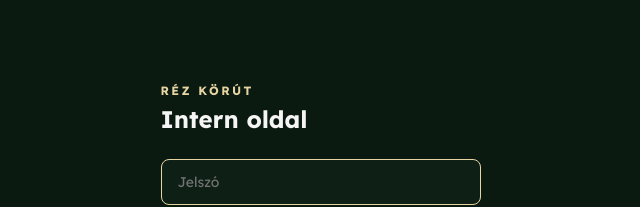
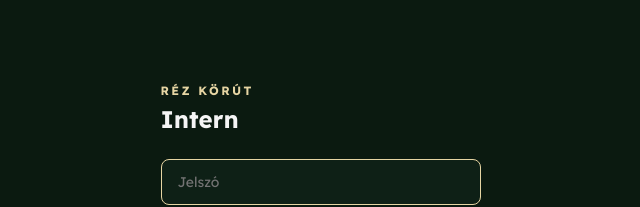
Before and after one commit to denandras/rezkorut, a Next.js app: page /intern in a window 1280 px wide. Shown: the part 228-435 px from the top of the page, without its empty margins (312-952 px from the left). Built offline with nearby package versions, Linux system fonts and the light colour scheme.

Commit message:
Update page.tsx

```diff
--- a/app/intern/page.tsx
+++ b/app/intern/page.tsx
@@ -9,18 +9,23 @@ const PASSWORD = process.env.NEXT_PUBLIC_INTERN_PASSWORD ?? "";
 const links = [
   {
     title: "Próbarend",
-    description: "Közös naptár és próbabeosztás",
+    description: "Május",
     href: "https://rallly.co/invite/zK9ZVLoULvw7",
   },
   {
     title: "Kották",
-    description: "Felhő-tároló – kottafájlok",
+    description: "Felhő – kottafájlok",
     href: "https://storage.denandras.cloud/index.php/s/aB4iyD6jYP5x8Z3",
   },
   {
     title: "Dokumentumok & média",
-    description: "Felhő-tároló – dokumentumok és médiafájlok",
+    description: "Felhő – dokumentumok és médiafájlok",
     href: "https://storage.denandras.cloud/index.php/s/jMgmoRqe6coE9ys",
+  },
+  {
+    title: "Infók, darabok, személyek",
+    description: "Notion – együttes wiki",
+    href: "https://andrasdenes.notion.site/rezkorut?source=copy_link",
   },
 ];
 
@@ -58,7 +63,7 @@ export default function InternPage() {
             Réz körút
           </p>
           <h1 className="font-display mb-6 text-2xl font-bold text-neutral-100">
-            Intern oldal
+            Intern
           </h1>
           <form onSubmit={handleSubmit} className="flex flex-col gap-3">
             <input
@@ -91,7 +96,7 @@ export default function InternPage() {
           Réz körút
         </p>
         <h1 className="font-display mb-8 text-2xl font-bold text-neutral-100">
-          Intern oldal
+          Intern
         </h1>
         <div className="flex flex-col gap-3">
           {links.map((link) => (
```
